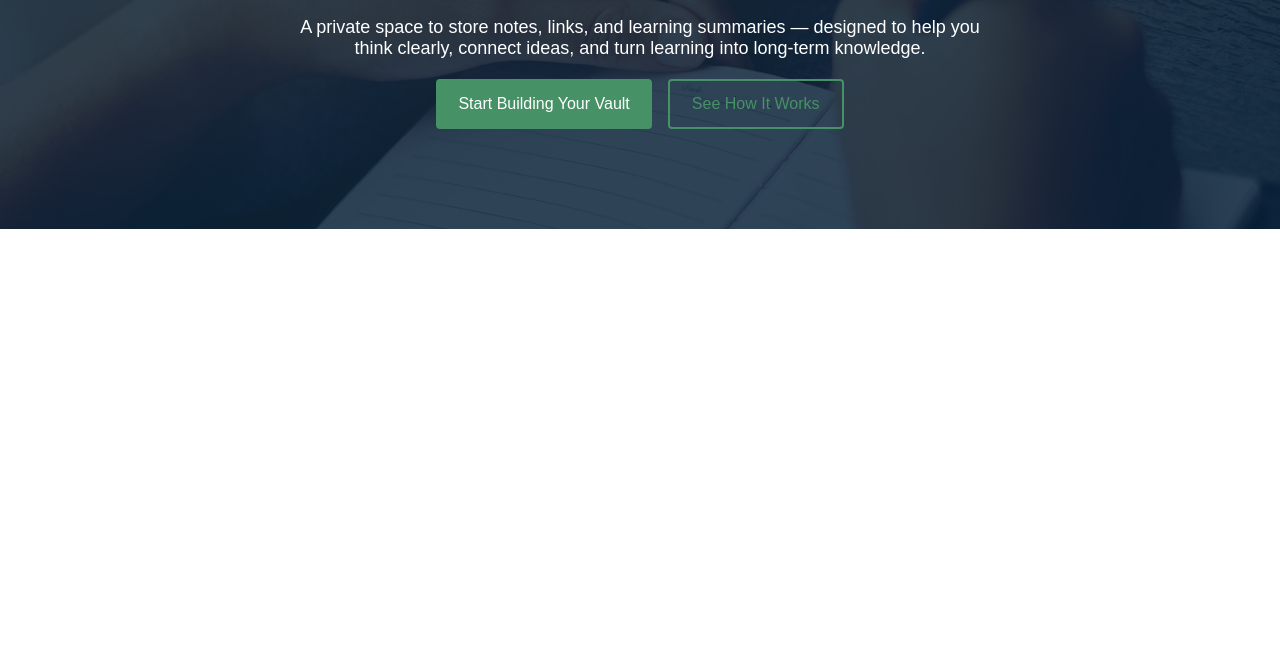
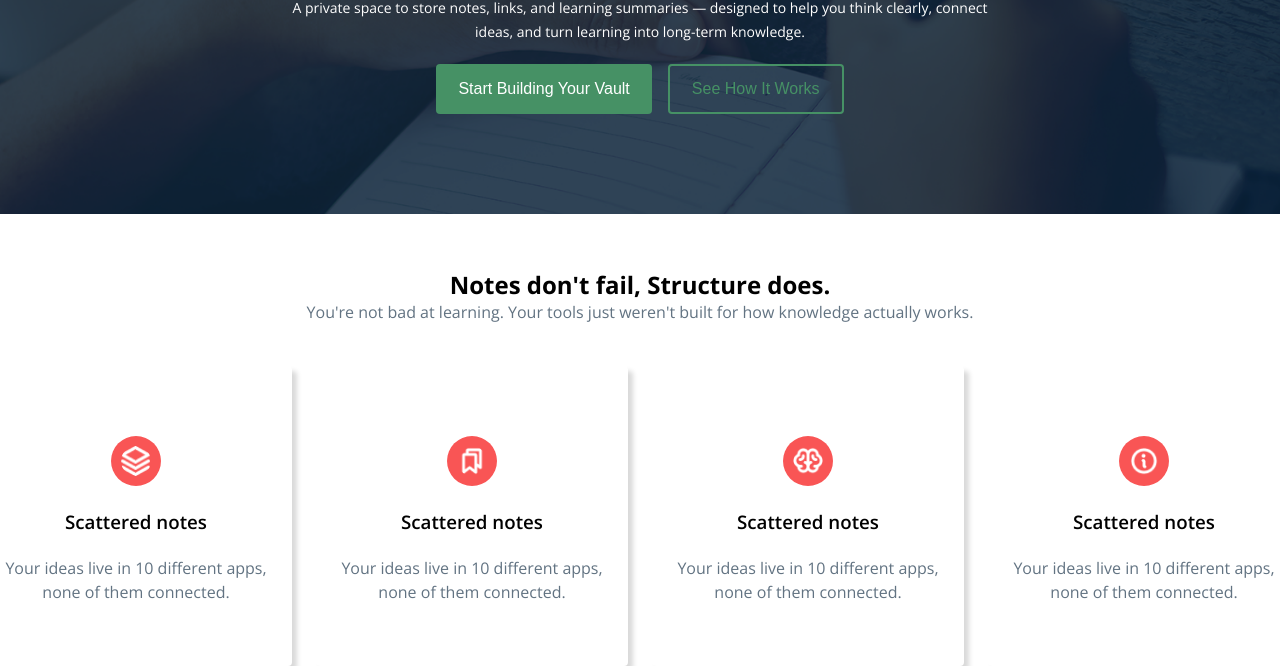
Before and after one commit to MostakimMaruf/B13-A1, a plain HTML site: page index.html in a window 1280 px wide. Shown: the part 420-1086 px from the top of the page. Before the commit the page ends 800 px from the top, so only its background shows below. Drawn offline with nearby package versions, Linux system fonts and the light colour scheme.

Commit message:
design cards section

```diff
--- a/index.html
+++ b/index.html
@@ -5,10 +5,15 @@
     <meta charset="UTF-8">
     <meta name="viewport" content="width=device-width, initial-scale=1.0">
     <title>First Assignment</title>
+    <link rel="preconnect" href="https://fonts.googleapis.com">
+    <link rel="preconnect" href="https://fonts.gstatic.com" crossorigin>
+    <link
+        href="https://fonts.googleapis.com/css2?family=Inter:ital,opsz,wght@0,14..32,100..900;1,14..32,100..900&family=Open+Sans:ital,wght@0,300..800;1,300..800&display=swap"
+        rel="stylesheet">
     <link rel="stylesheet" href="./style.css">
 </head>
 
-<body>
+<body class="open-sans-style">
 
     <header>
         <nav class="nav-bar">
@@ -49,6 +54,38 @@
     </section>
 
 
+    <section class="card-section">
+        <div class="card-titel">
+            <h1>Notes don't fail, Structure does.</h1>
+            <p>You're not bad at learning. Your tools just weren't built for how knowledge actually works.</p>
+        </div>
+
+        <div class="card-content">
+            <div class="card-data">
+                <img src="./image/Vector.png" alt="">
+                <h3>Scattered notes</h3>
+                <p>Your ideas live in 10 different apps, none of them connected.</p>
+            </div>
+            <div class="card-data">
+                <img src="./image/Bookmarks.png" alt="">
+                <h3>Scattered notes</h3>
+                <p>Your ideas live in 10 different apps, none of them connected.</p>
+            </div>
+            <div class="card-data">
+                <img src="./image/Brain.png" alt="">
+                <h3>Scattered notes</h3>
+                <p>Your ideas live in 10 different apps, none of them connected.</p>
+            </div>
+            <div class="card-data">
+                <img src="./image/Info.png" alt="">
+                <h3>Scattered notes</h3>
+                <p>Your ideas live in 10 different apps, none of them connected.</p>
+            </div>
+        </div>
+    </section>
+
+
 
 </body>
+
 </html>
--- a/style.css
+++ b/style.css
@@ -2,7 +2,14 @@
     margin: 0;
     padding: 0;
     box-sizing: border-box;
-    font-family: Arial, sans-serif;
+    font-family: ;
+}
+
+
+.open-sans-style {
+    font-family: "Open Sans", sans-serif;
+    font-optical-sizing: auto;
+
 }
 
 .nav-bar {
@@ -71,23 +78,28 @@
     border-radius: 20px;
     font-size: 14px;
     font-weight: 600;
+    justify-content: center;
 }
 
 .hero-content h1 {
     font-size: 72px;
-    line-height: 1.2;
+    line-height: 74px;
+    letter-spacing: 0%;
+    font-size: bold;
 }
 
-.hero-content #heading-1{
+.hero-content #heading-1 {
     color: #e8f5ec;
 }
 
-.hero-content #heading-2{
+.hero-content #heading-2 {
     color: #30B868;
 }
 
 .hero-content p {
-    font-size: 18px;
+    font-size: 14px;
+    line-height: 24px;
+    letter-spacing: 0%;
     color: #ffffff;
     max-width: 700px;
     margin: auto;
@@ -121,8 +133,8 @@
 
 }
 
-.secondary-btn:hover{
-    background-color:#469165 ;
+.secondary-btn:hover {
+    background-color: #469165;
     color: #ffffff;
 }
 
@@ -131,3 +143,66 @@
         font-size: 36px;
     }
 }
+
+.card-section {
+    height: 448px;
+    max-width: 1140px;
+    margin: 0 auto;
+}
+
+.card-titel {
+    height: 152px;
+    padding-top: 54px;
+    display: flex;
+    align-items: center;
+    flex-direction: column;
+
+}
+
+.card-titel p {
+    color: #627382;
+}
+
+.card-section .card-content {
+    display: flex;
+    justify-content: space-between;
+    justify-content: flex-start;
+    justify-content: center;
+    gap: 24px;
+}
+
+.card-content .card-data {
+    height: 300px;
+    width: 322px;
+    text-align: center;
+    align-items: center;
+    background-color: #ffffff;
+    border-radius: 4px;
+    box-shadow: 5px 5px 5px #00000027;
+}
+
+.card-data h3 {
+    font: 24px;
+    font-weight: 600;
+    line-height: 29px;
+    letter-spacing: 0%;
+
+}
+
+.card-data p {
+    padding: 20px;
+    line-height: 24px;
+    letter-spacing: 0%;
+    font-size: 16px;
+    color: #627382;
+}
+
+.card-data img {
+    margin: 70px 131px 16px 131px;
+    width: 50px;
+    height: 50px;
+    padding: 10px;
+    background-color: #f95555;
+    border-radius: 50%;
+    color: #ffffff;
+}
```
Lines whose indentation alone changed are shown as unchanged.
